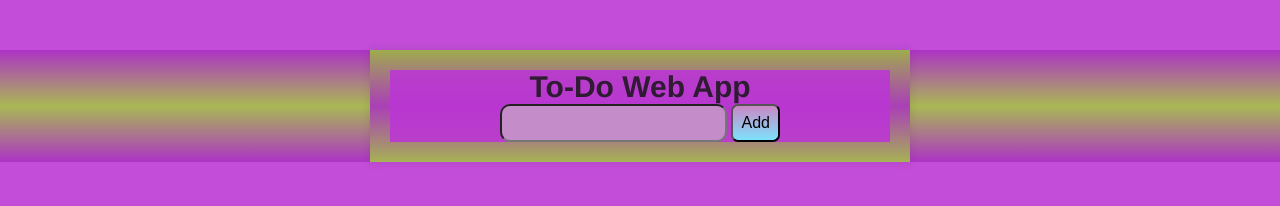
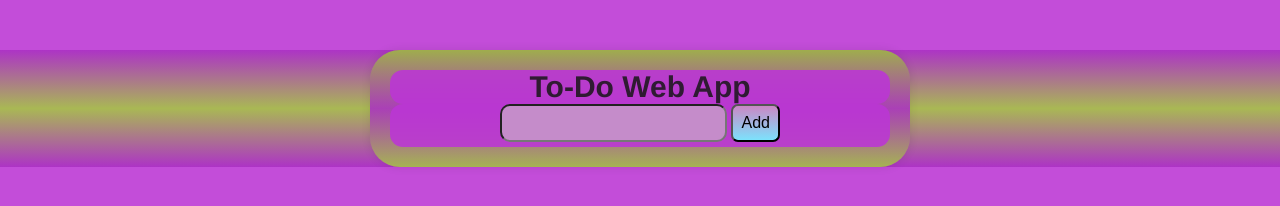
Before and after one commit to swainseemran/OIB-SIP-3, a plain HTML site: page index.html in a window 1280 px wide. Drawn offline with Linux system fonts and the light colour scheme.

Commit message:
modified css

```diff
--- a/style.css
+++ b/style.css
@@ -15,6 +15,7 @@ body {
     max-width: 500px;
     margin: 50px auto;
     padding: 20px;
+    border-radius: 30px;
     box-shadow: 0 0 10px rgba(0, 0, 0, 0.1);
     background: linear-gradient( #9fad4d, #aa30c3e1, #a5b452);
 }
@@ -23,10 +24,12 @@ h1 {
     text-align: center;
     color: #1c171de1;
     font-size: 30px;
+    border-radius: 13px;
 }
 
 #app {
     text-align: center;
+    border-radius: 13px;
 }
 
 input[type="text"] {
@@ -38,6 +41,7 @@ input[type="text"] {
 
 button {
     padding: 8px;
+    margin-bottom: 5px;
     font-size: 1em;
     cursor: pointer;
     border-radius: 7px;
```
